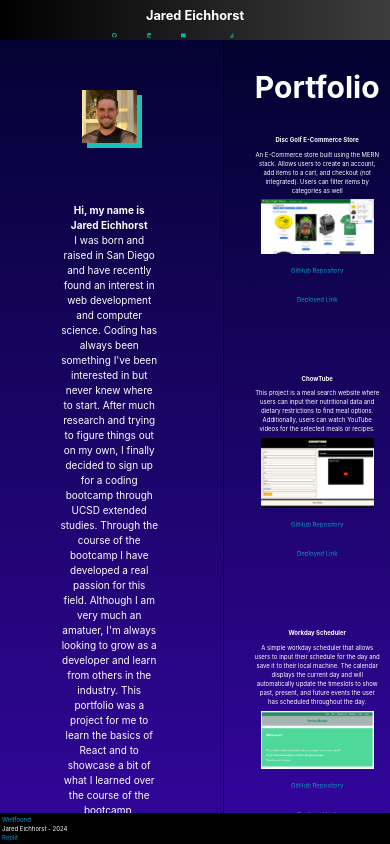
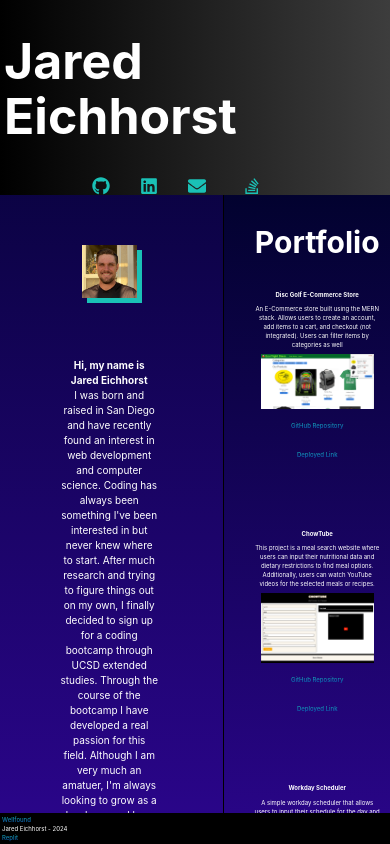
Before and after one commit to Jarede712/React-Portfolio-Jared-Eichhorst, a React (Vite) app in the folder React Portfolio/: page / in a window 390 px wide. Shown: the top 844 px of the page. Built offline with nearby package versions, Linux system fonts and the light colour scheme.

Commit message:
adjusted icons and header to display better on smaller screens

```diff
--- a/React Portfolio/src/index.css
+++ b/React Portfolio/src/index.css
@@ -347,6 +347,15 @@ a.not-deployed-link:hover {
 }
 
 @media only screen and (max-width: 768px) {
+  .github-icon,
+  .linkedin-icon,
+  .email-icon,
+  .stack-icon {
+    display: flex;
+    justify-content: center;
+    align-items: center;
+  }
+
   body {
     font-size: 40%;
   }
@@ -371,11 +380,17 @@ a.not-deployed-link:hover {
 
   .contact-container form input,
   .contact-container form textarea {
-    font-size: 0.8em;
+    font-size: 1em;
+    padding: 0.7em;
   }
 
   .header-style .logo-container a {
-    font-size: 1.5em;
+    font-size: 4em;
+  }
+
+  .header-style .logo-container {
+    justify-content: center;
+    align-items: center;
   }
 
   .portfolio-title {
@@ -400,7 +415,8 @@ a.not-deployed-link:hover {
   }
 
   .nav-link-item button {
-    font-size: 1.5em;
+    font-size: 2em;
+    padding: 15px 30px;
   }
 
   .contact-title {
@@ -410,9 +426,26 @@ a.not-deployed-link:hover {
   .about-me-text {
     font-size: 10px;
   }
+
+  .header-style h1 {
+    font-size: 40px;
+  }
 }
 
 @media only screen and (max-width: 480px) {
+  .header-style h1 {
+    font-size: 50px;
+  }
+
+  .github-icon,
+  .linkedin-icon,
+  .email-icon,
+  .stack-icon {
+    display: flex;
+    justify-content: center;
+    align-items: center;
+  }
+
   body {
     font-size: 25%;
   }
@@ -436,11 +469,17 @@ a.not-deployed-link:hover {
 
   .contact-container form input,
   .contact-container form textarea {
-    font-size: 0.7em;
+    font-size: 0.9em;
+    padding: 0.6em;
   }
 
   .header-style .logo-container a {
-    font-size: 1.2em;
+    font-size: 4.5em;
+  }
+
+  .header-style .logo-container {
+    justify-content: center;
+    align-items: center;
   }
 
   .portfolio-title {
@@ -465,7 +504,8 @@ a.not-deployed-link:hover {
   }
 
   .nav-link-item button {
-    font-size: 1.2em;
+    font-size: 1.5em;
+    padding: 12px 24px;
   }
 
   .contact-title {
```
